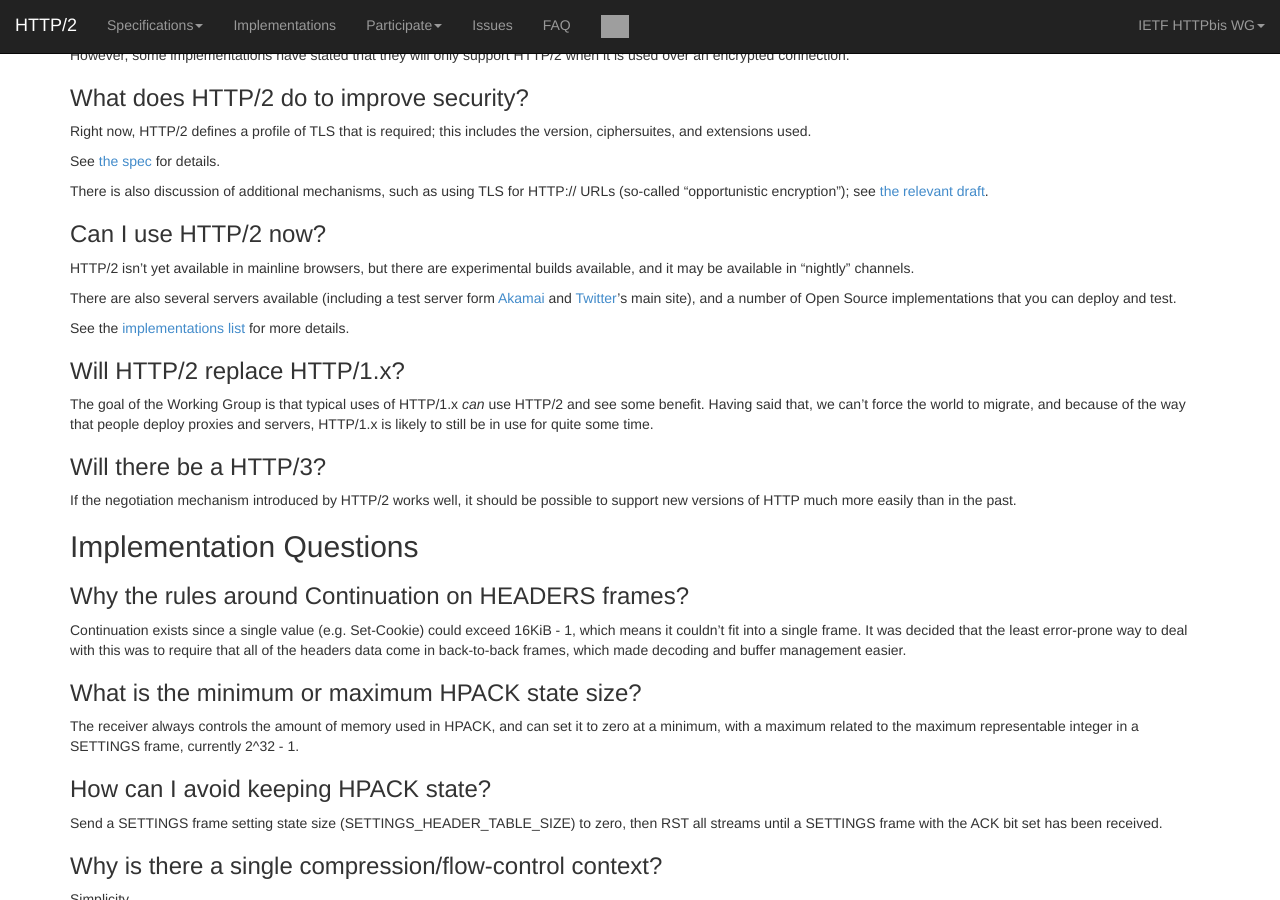
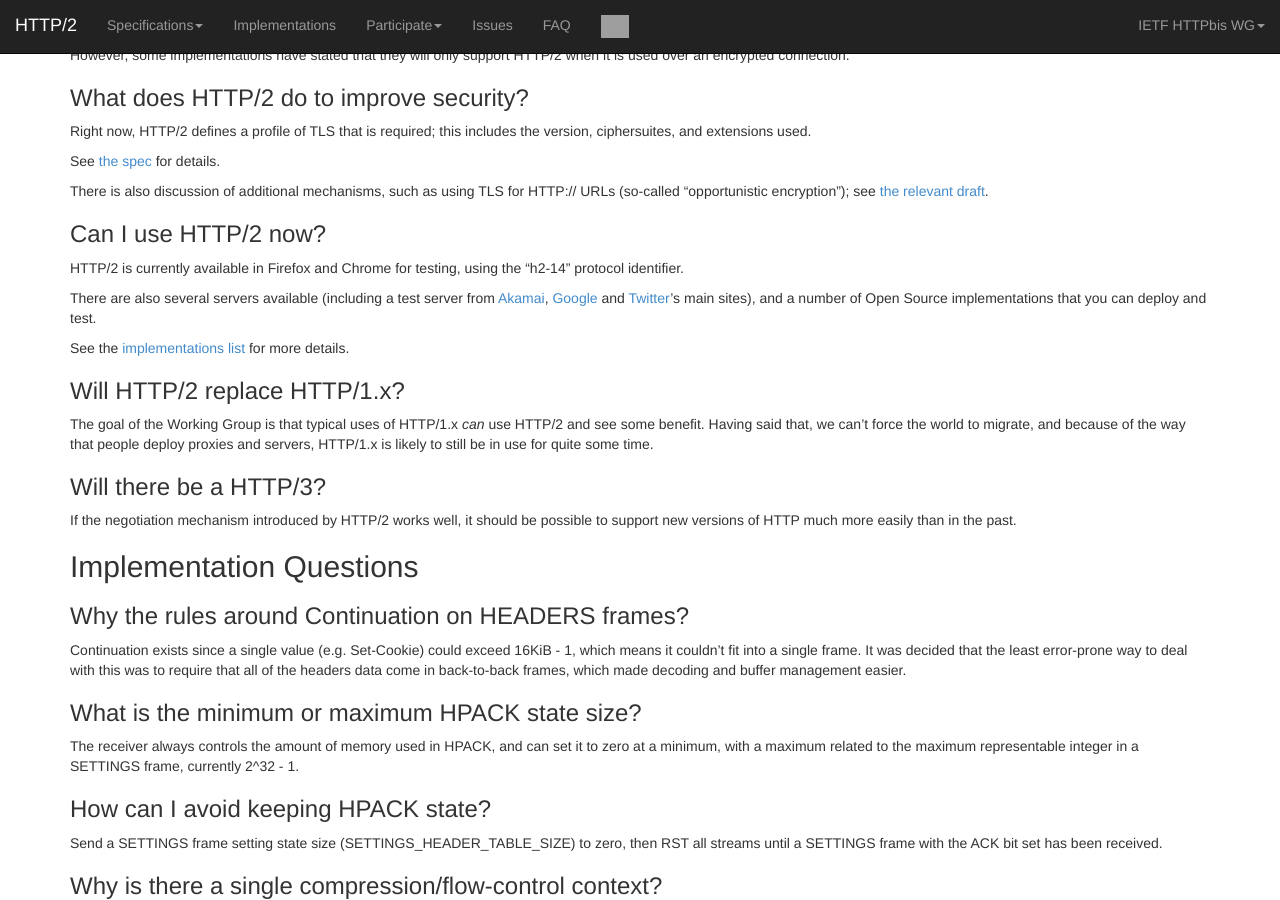
Before and after one commit to http2/http2.github.io, a Jekyll site: the page built from faq/index.md, in a window 1280 px wide and 900 px high, scrolled down 3806 px. Built offline with Jekyll 4.4.1, drawn with Linux system fonts in a browser that asks for light colours; grey boxes are pictures that could not be loaded.

Commit message:
can I use

```diff
--- a/faq/index.md
+++ b/faq/index.md
@@ -211,9 +211,9 @@ There is also discussion of additional mechanisms, such as using TLS for HTTP://
 
 ### Can I use HTTP/2 now?
 
-HTTP/2 isn't yet available in mainline browsers, but there are experimental builds available, and it may be available in "nightly" channels.
+HTTP/2 is currently available in Firefox and Chrome for testing, using the "h2-14" protocol identifier.
 
-There are also several servers available (including a test server form [Akamai](https://github.com/http2/http2-spec/wiki/Akamaighost) and [Twitter](https://twitter.com/)'s main site), and a number of Open Source implementations that you can deploy and test.
+There are also several servers available (including a test server from [Akamai](https://secure.akamaiflowershop.com/), [Google](https://google.com/) and [Twitter](https://twitter.com/)'s main sites), and a number of Open Source implementations that you can deploy and test.
 
 See the [implementations list](https://github.com/http2/http2-spec/wiki/Implementations) for more details.
 
```
